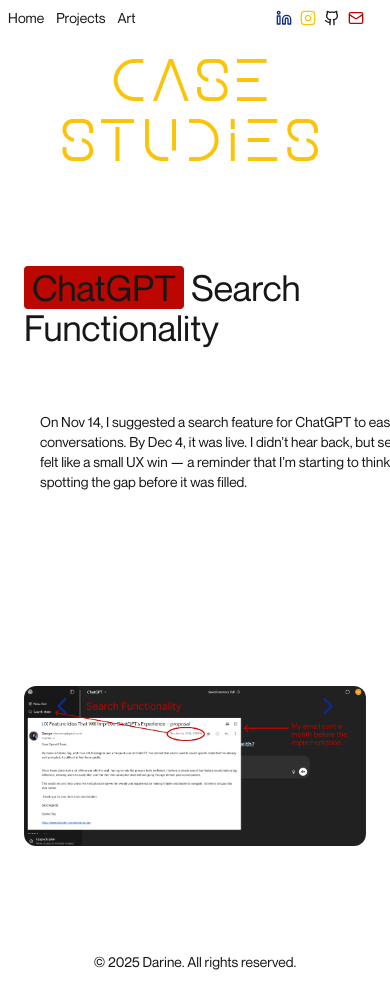
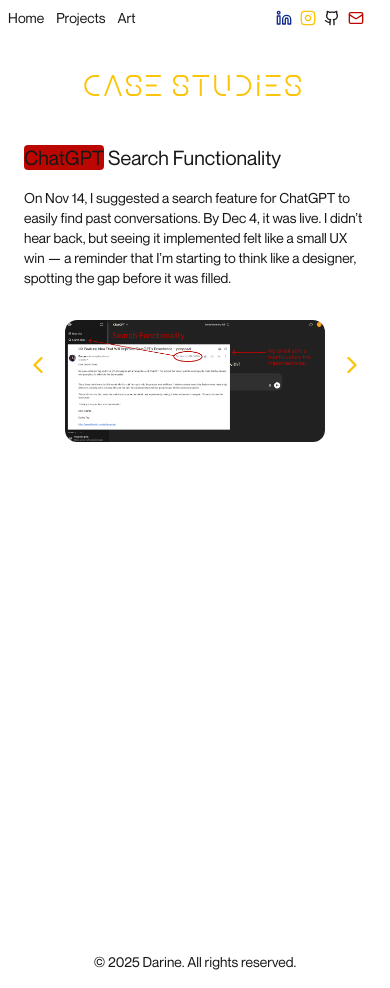
Before and after one commit to darinetag/portfolio, a Next.js app: page /projects/case-studies in a window 390 px wide. Built offline with nearby package versions, Linux system fonts and the light colour scheme.

Commit message:
case studies page responsive

```diff
--- a/src/components/ProjectExample.js
+++ b/src/components/ProjectExample.js
@@ -21,30 +21,30 @@
     <Layout>
       <div className="min-h-screen px-6 relative overflow-hidden" style={{ fontFamily: "Montreal" }}>
         {/* Page Title */}
-        <h1 className="text-6xl text-[#FBC408] text-center my-4" style={{ fontFamily: "Science" }}>
+        <h1 className="lg:text-6xl text-3xl my-8 text-[#FBC408] text-center lg:my-4" style={{ fontFamily: "Science" }}>
           {title}
         </h1>
 
         {/* Subtitle + Description */}
-        <div className="flex justify-between items-start gap-10 flex-wrap md:flex-nowrap my-14">
+        <div className="flex justify-between items-start lg:gap-10 gap-4 flex-wrap md:flex-nowrap lg:my-14">
           <div className="w-full md:w-1/2">
-            <h2 className="text-4xl mb-4 mt-10">
-              <span className="bg-[#BC0700] px-2 rounded">{subtitle}</span> {current.heading}
+            <h2 className="lg:text-4xl text-xl lg:mb-4 lg:mt-10 mt-2">
+              <span className="bg-[#BC0700] lg:px-2 rounded">{subtitle}</span> {current.heading}
             </h2>
           </div>
           <div className="w-full md:w-1/2">
-            <p className="w-[500px] ml-auto text-sm  px-4 py-2 rounded ">
+            <p className="lg:w-[500px] ml-auto text-sm  lg:px-4 lg:py-2 rounded ">
               {current.description}
             </p>
           </div>
         </div>
 
          {/* Image Container with Side Arrows */}
-        <div className="relative w-full h-[300px] mt-14 flex items-center justify-center">
+        <div className="relative w-full lg:h-[300px] lg:mt-14  flex items-center justify-center">
           {/* Left Arrow */}
           <button
             onClick={prev}
-            className="absolute left-4 md:left-10 z-20 text-[#0E2A8B] p-2 rounded-full hover:scale-105 transition cursor-pointer hover:text-[#FBC408]"
+            className="absolute lg:left-4 left-0 md:left-10 z-20 lg:text-[#0E2A8B] text-[#FBC408] lg:p-2 rounded-full hover:scale-105 transition cursor-pointer hover:text-[#FBC408]"
           >
             <ChevronLeft size={28} />
           </button>
@@ -53,21 +53,21 @@
           <Image
             src="/mondrian.gif"
             alt="Background gif"
-            className="absolute top-48 left-0 w-full h-[228px] object-cover z-0 opacity-20 "
+            className="absolute top-48 left-0 w-full h-[228px] object-cover z-0 opacity-20 lg:block hidden"
             width={400}
   height={300}
           />
 
           {/* Foreground Image */}
-          <div className="relative z-10 flex justify-center items-center h-full mt-30 ">
-            <Image src={current.image} alt="Example visual" className="w-[784px]  object-contain rounded-xl "  width={400}
+          <div className="relative z-10 flex justify-center items-center h-full lg:mt-30 mt-8 ">
+            <Image src={current.image} alt="Example visual" className="lg:w-[784px] w-[260px] object-contain rounded-xl "  width={400}
   height={300} unoptimized />
           </div>
 
           {/* Right Arrow */}
           <button
             onClick={next}
-            className="absolute right-4 md:right-10 z-20  text-[#0E2A8B] p-2 rounded-full hover:scale-105 transition cursor-pointer hover:text-[#FBC408]"
+            className="absolute lg:right-4 right-0 md:right-10 z-20  lg:text-[#0E2A8B] text-[#FBC408] lg:p-2 rounded-full hover:scale-105 transition cursor-pointer hover:text-[#FBC408]"
           >
             <ChevronRight size={28} />
           </button>
--- a/src/pages/index.js
+++ b/src/pages/index.js
@@ -23,7 +23,7 @@
             <section>
               <h1 style={{ fontFamily: 'Science' }} className="font-science lg:text-8xl text-4xl text-[#0E2A8B] flex items-center justify-center ">Skills</h1> </section>
   <section className="p-2 bg-black lg:mt-20 mt-10 ">
-  <div className="grid grid-cols-12 gap-2 text-[10px] lg:font-normal font-bold lg:text-xl text-center " style={{ fontFamily: 'Montreal' }}>
+  <div className="grid grid-cols-12 gap-2 text-[10px] lg:font-normal  lg:text-xl text-center " style={{ fontFamily: 'Montreal' }}>
     {/* First row */}
 <div className="col-span-3 bg-white text-black p-2 flex items-center justify-center hover:bg-white transition duration-300 ease-in-out">Web Design</div>
     <div className="col-span-6 h-14 bg-black text-white p-2 flex items-center justify-center hover:bg-white hover:text-black transition duration-300 ease-in-out">HTML CSS Javascript GitHub Git</div>
--- a/src/pages/projects/index.js
+++ b/src/pages/projects/index.js
@@ -7,7 +7,7 @@
   { title: "Website", href: "/projects/website", color: "bg-[#BC0700]", style: "row-start-1 col-start-5 " },
   { title: "UX Writing",  href: "/projects/ux-writing", color: "bg-[#BC0700]", style: "row-start-2 col-start-2 translate-y-[-100px]" },
   { title: "Landing Pages", href: "/projects/landing-pages", color: "bg-[#FBC408]", style: "row-start-2 col-start-4  translate-y-[-100px] m-2" },
-  { title: "Blogs", href: "/projects/blogs", color: "bg-[#0E2A8B]", style: "row-start-3 col-start-3 translate-y-[-160px]" },
+  { title: "Blogs", href: "/projects/blogs", color: "bg-[#0E2A8B]", style: "row-start-3 col-start-3 translate-y-[-160px] m-2" },
 ];
 
 const ProjectsPage = () => {
@@ -41,7 +41,7 @@
       <p style={{ fontFamily: 'Montreal' }} className="text-center mt-2 lg:text-lg text-sm">the experience I have so far</p>
 
       <div className="lg:min-h-screen  font-Montreal grid lg:mx-auto ">
-<div className="grid  grid-cols-2 md:grid-cols-3 lg:grid-cols-4  lg:gap-6 lg:max-w-7xl w-full mx-auto lg:px-4 px-2">
+<div className="grid grid-cols-2 md:grid-cols-3 lg:grid-cols-4  lg:gap-6 lg:max-w-7xl w-full mx-auto lg:px-4 px-2">
     {projects.map((project, index) => (
       <Link key={index} href={project.href} passHref legacyBehavior>
         <a className="contents">
```
